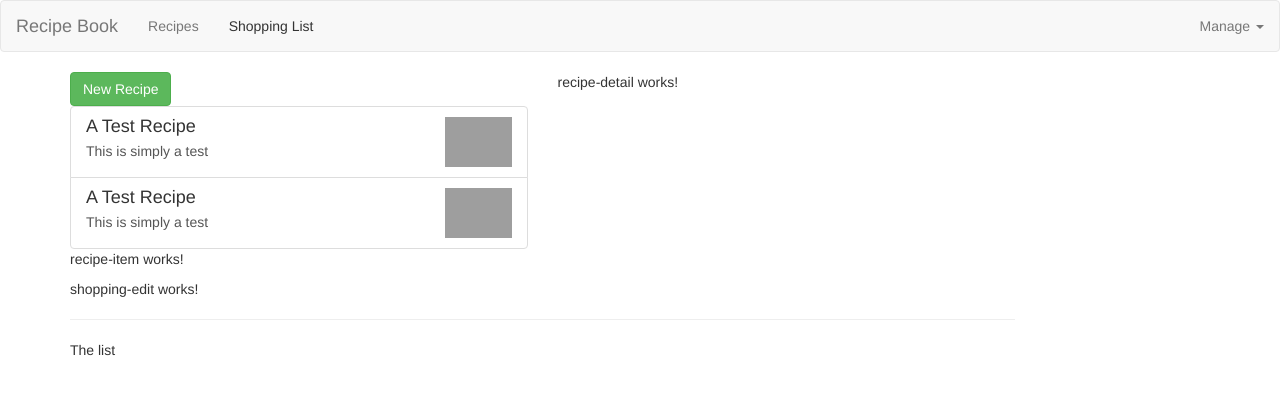
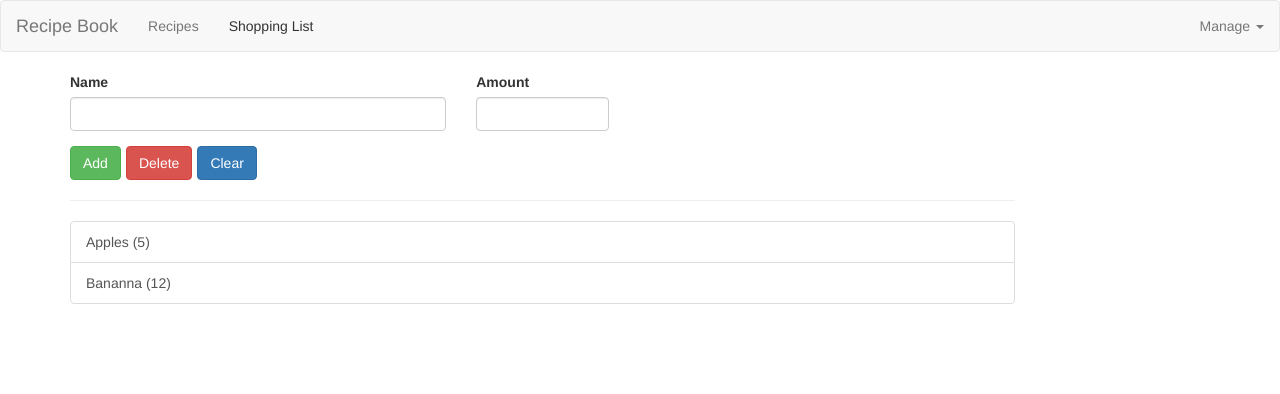
Before and after one commit to vidhya03/ng6-project01, an Angular app: page / in a window 1280 px wide. Both pictures are taken after a click on the link "Shopping List". Shown: the top 394 px of the page. Built offline with nearby package versions, Linux system fonts and the light colour scheme; grey boxes are pictures that could not be loaded.

Commit message:
shopping list component updated

```diff
--- a/src/app/app.component.html
+++ b/src/app/app.component.html
@@ -1,9 +1,9 @@
-<app-header></app-header>
+<app-header (featureSelected)="onNavigate($event)"></app-header>
 <div class="container">
   <div class="row">
     <div class="col-md-12">
-      <app-recipes></app-recipes>
-      <app-shopping-list></app-shopping-list>
+      <app-recipes *ngIf="loadedFeature === 'recipe'"></app-recipes>
+      <app-shopping-list *ngIf="loadedFeature === 'shopping-list'"></app-shopping-list>
     </div>
   </div>
 </div>
--- a/src/app/app.component.ts
+++ b/src/app/app.component.ts
@@ -7,4 +7,10 @@ import { Component } from '@angular/core';
 })
 export class AppComponent {
   title = 'app';
+  loadedFeature = 'recipe';
+
+  onNavigate(feature: string) {
+    console.log('The loaded feature is ' + feature);
+    this.loadedFeature = feature;
+  }
 }
--- a/src/app/header/header.component.html
+++ b/src/app/header/header.component.html
@@ -5,8 +5,8 @@
         </div>
         <div class="navbar-default">
             <ul class="nav navbar-nav">
-                <li><a href="#">Recipes</a></li>
-                <li><a href="#">Shopping List</a></li>
+                <li><a href="#" (click)="onSelect('recipe')">Recipes</a></li>
+                <li><a href="#" (click)="onSelect('shopping-list')">Shopping List</a></li>
             </ul>
             <ul class="nav navbar-nav navbar-right">
                 <li class="dropdown">
--- a/src/app/header/header.component.ts
+++ b/src/app/header/header.component.ts
@@ -1,4 +1,4 @@
-import {Component} from '@angular/core';
+import { Component, EventEmitter, Output } from '@angular/core';
 
 @Component({
 
@@ -7,5 +7,10 @@ import {Component} from '@angular/core';
 }
 )
 export class HeaderComponent {
+    @Output() featureSelected = new EventEmitter<string>();
 
+    onSelect(feature: string) {
+        console.log('Selected is ' + feature);
+        this.featureSelected.emit(feature);
+    }
 }
--- a/src/app/recipes/recipe-detail/recipe-detail.component.html
+++ b/src/app/recipes/recipe-detail/recipe-detail.component.html
@@ -1,3 +1,42 @@
-<p>
-  recipe-detail works!
-</p>
+<div class="row">
+  <div class="col-xs-12">
+    <img src="" alt="Image will display here " class="img-responsive">
+  </div>
+</div>
+<div class="row">
+  <div class="col-xs-12">
+    <h1>Recipe name</h1>
+  </div>
+</div>
+<div class="row">
+  <div class="col-xs-12">
+    <div class="btn-group">
+      <button type="button" class="btn btn-primary dropdown-toggle">
+        manage Recipe
+        <span class="caret"></span>
+      </button>
+      <ul class="dropdown-menu">
+        <li>
+          <a href="#">To shopping list</a>
+        </li>
+        <li>
+          <a href="#">Edit recipe</a>
+        </li>
+        <li>
+          <a href="#">Delete recipe</a>
+        </li>
+      </ul>
+    </div>
+  </div>
+</div>
+
+<div class="row">
+  <div class="col-xs-12">
+    Description
+  </div>
+</div>
+<div class="row">
+  <div class="col-xs-12">
+    Ingredients
+  </div>
+</div>
--- a/src/app/recipes/recipe-list/recipe-list.component.ts
+++ b/src/app/recipes/recipe-list/recipe-list.component.ts
@@ -8,9 +8,10 @@ import { Recipe } from '../recipe.model';
 })
 export class RecipeListComponent implements OnInit {
   recipes: Recipe[] = [
-    new Recipe('A Test Recipe', 'This is simply a test',
-    'https://media.istockphoto.com/photos/fish-grill-clamp-on-bbq-picture-id592027452'),
-    new Recipe('A Test Recipe', 'This is simply a test',
+    new Recipe('Baked garlic and chilli quail', 'Serve this spicy, sticky baked quail for a mouth-watering starter or light meal.',
+    // tslint:disable-next-line:max-line-length
+'http://d3lp4xedbqa8a5.cloudfront.net/s3/digital-cougar-assets/food/2015/03/20/602ad8653ba345099724bc6e98e2babf/baked-garlic-and-chilli-quail.jpg'),
+    new Recipe('Fish Grill', 'BBQ Fish with soya sauce ',
     'https://media.istockphoto.com/photos/fish-grill-clamp-on-bbq-picture-id592027452')
 
 
--- /dev/null
+++ b/src/app/shared/ingredient.model.ts
@@ -0,0 +1,11 @@
+export class Ingredient {
+    // public name: string;
+    // public amount: number;
+
+    // constructor (name: string, amount: number) {
+    //     this.name = name;
+    //     this.amount = amount;
+
+    // }
+    constructor (public name: string, public amount: number) {}
+}
--- a/src/app/shopping-list/shopping-edit/shopping-edit.component.html
+++ b/src/app/shopping-list/shopping-edit/shopping-edit.component.html
@@ -1,3 +1,23 @@
-<p>
-  shopping-edit works!
-</p>
+<div class="row">
+    <div class="col-xs-12">
+      <form>
+        <div class="row">
+          <div class="col-sm-5 form-group">
+            <label for="name">Name</label>
+            <input type="text" id="name" class="form-control">
+          </div>
+          <div class="col-sm-2 form-group">
+            <label for="amount">Amount</label>
+            <input type="number" id="amount" class="form-control">
+          </div>
+        </div>
+        <div class="row">
+          <div class="col-xs-12 btn-toolbar">
+            <button class="btn btn-success" type="submit">Add</button>
+            <button class="btn btn-danger" type="button">Delete</button>
+            <button class="btn btn-primary" type="button">Clear</button>
+          </div>
+        </div>
+      </form>
+    </div>
+  </div>
--- a/src/app/shopping-list/shopping-list.component.html
+++ b/src/app/shopping-list/shopping-list.component.html
@@ -2,6 +2,9 @@
   <div class="col-xs-10">
     <app-shopping-edit></app-shopping-edit>
     <hr>
-    <p>The list</p>
+    <ul class="list-group">
+      <a href="#" class="list-group-item" style="cursor:pointer;"
+      *ngFor="let ingredient of ingredients">{{ingredient.name}} ({{ingredient.amount}})</a>
+    </ul>
   </div>
 </div>
--- a/src/app/shopping-list/shopping-list.component.ts
+++ b/src/app/shopping-list/shopping-list.component.ts
@@ -1,4 +1,5 @@
 import { Component, OnInit } from '@angular/core';
+import { Ingredient } from '../shared/ingredient.model';
 
 @Component({
   selector: 'app-shopping-list',
@@ -7,6 +8,10 @@ import { Component, OnInit } from '@angular/core';
 })
 export class ShoppingListComponent implements OnInit {
 
+  ingredients: Ingredient[] = [
+    new Ingredient('Apples', 5),
+    new Ingredient('Bananna', 12)
+  ];
   constructor() { }
 
   ngOnInit() {
```
